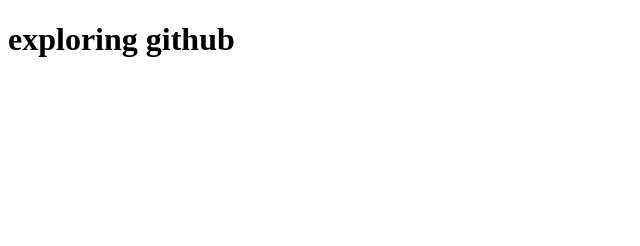
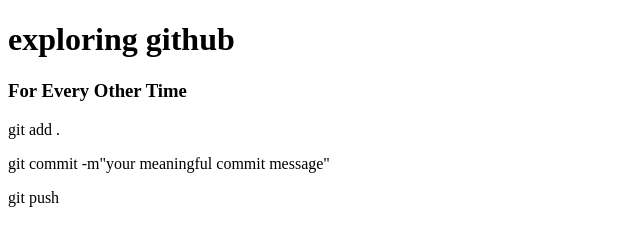
Before and after one commit to DaAnonymous01/my-second-github, a plain HTML site: page index.html in a window 1280 px wide. Shown: the whole page, without its empty margins (0-640 px from the left). Drawn offline with Linux system fonts and the light colour scheme.

Commit message:
Added cmommands to push changes in Github

```diff
--- a/index.html
+++ b/index.html
@@ -7,5 +7,12 @@
 </head>
 <body>
     <h1>exploring github</h1>
+    <div>
+<h3>For Every Other Time</h3>
+<p>git add . </p>
+<P>git commit -m"your meaningful commit message"</P>
+ <p>git push</p>
+
+    </div>
 </body>
 </html>
```
